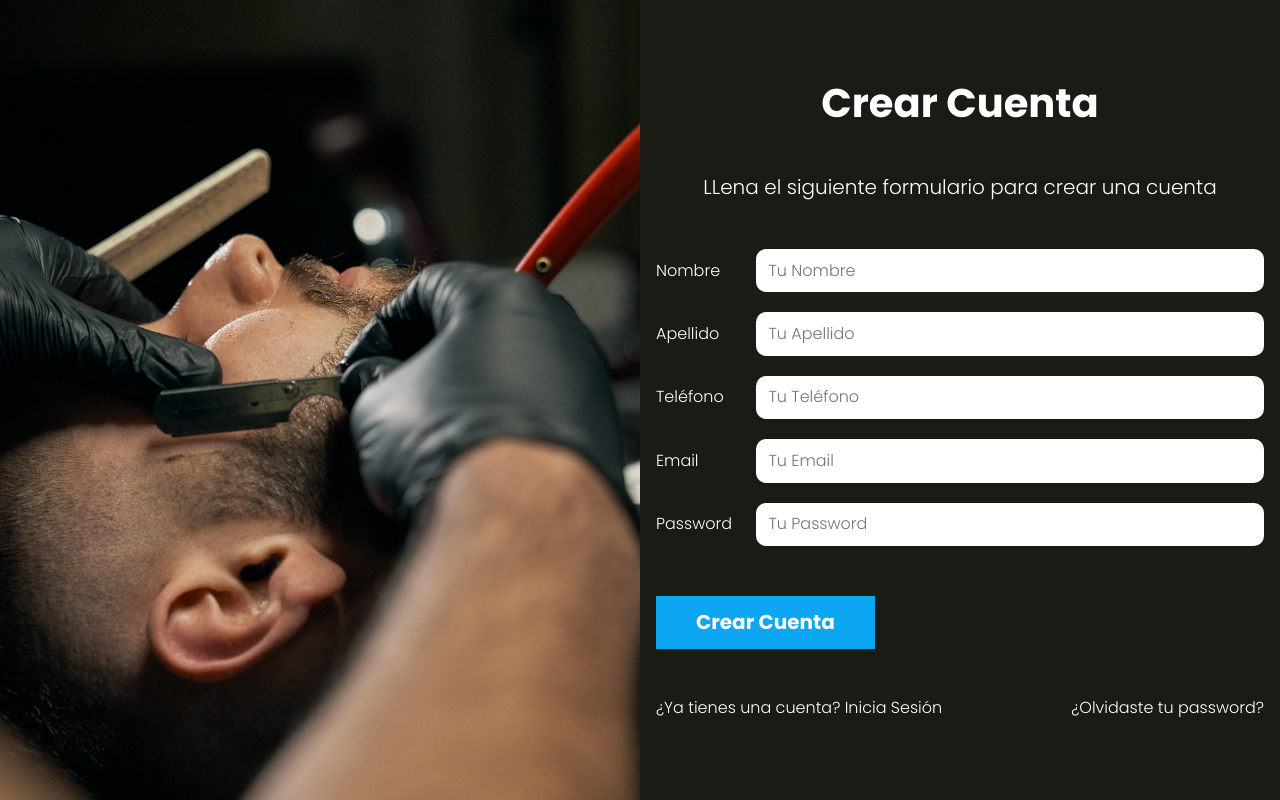
After one commit to heviahxc/appsalon, a PHP site: template views/auth/crear-cuenta.php in a window 1280 px wide. The commit adds this page. Run offline with PHP 8.4, Linux system fonts and the light colour scheme; the template is opened without the code that fills it, so the values that code supplies are empty.

Commit message:
vistas autentificacion

```diff
--- a/src/scss/components/_formulario.scss
+++ b/src/scss/components/_formulario.scss
@@ -2,6 +2,7 @@
 @use 'base/mixins' as m;
 
 .formulario{
+    margin-top: 5rem;
     width: 100%;
 }
 
--- /dev/null
+++ b/views/auth/crear-cuenta.php
@@ -0,0 +1,62 @@
+<h1 class="nombre-pagina">Crear Cuenta</h1>
+<p class="descripcion-pagina">LLena el siguiente formulario para crear una cuenta</p>
+
+<form class="formulario" method="POST" action="/crear-cuenta">
+    <div class="campo">
+        <label for="nombre">Nombre</label>
+        <input
+            type="text"
+            id="nombre"
+            placeholder="Tu Nombre"
+            name="nombre"
+            >
+    </div>
+
+    <div class="campo">
+        <label for="apellido">Apellido</label>
+            <input
+                type="apellido"
+                id="apellido"
+                placeholder="Tu Apellido"
+                name="apellido"
+             >
+    </div>
+
+    <div class="campo">
+        <label for="telefono">Teléfono</label>
+            <input
+                type="tel"
+                id="telefono"
+                placeholder="Tu Teléfono"
+                name="telefono"
+             >
+    </div>
+
+    <div class="campo">
+        <label for="email">Email</label>
+        <input
+            type="email"
+            id="email"
+            placeholder="Tu Email"
+            name="email"
+            >
+    </div>
+
+    <div class="campo">
+        <label for="password">Password</label>
+            <input
+                type="password"
+                id="password"
+                placeholder="Tu Password"
+                name="password"
+             >
+    </div>
+
+    <input type="submit" class="boton" value="Crear Cuenta">
+</form>
+
+
+<div class="acciones">
+    <a href="/">¿Ya tienes una cuenta? Inicia Sesión</a>
+    <a href="/olvide">¿Olvidaste tu password?</a>
+</div>
```
Also changed, not shown: controllers/loginController.php (+8 -4 lines), views/auth/olvide-password.php (added, +20 -0 lines), public/build/css/app.css, 1 other file.
